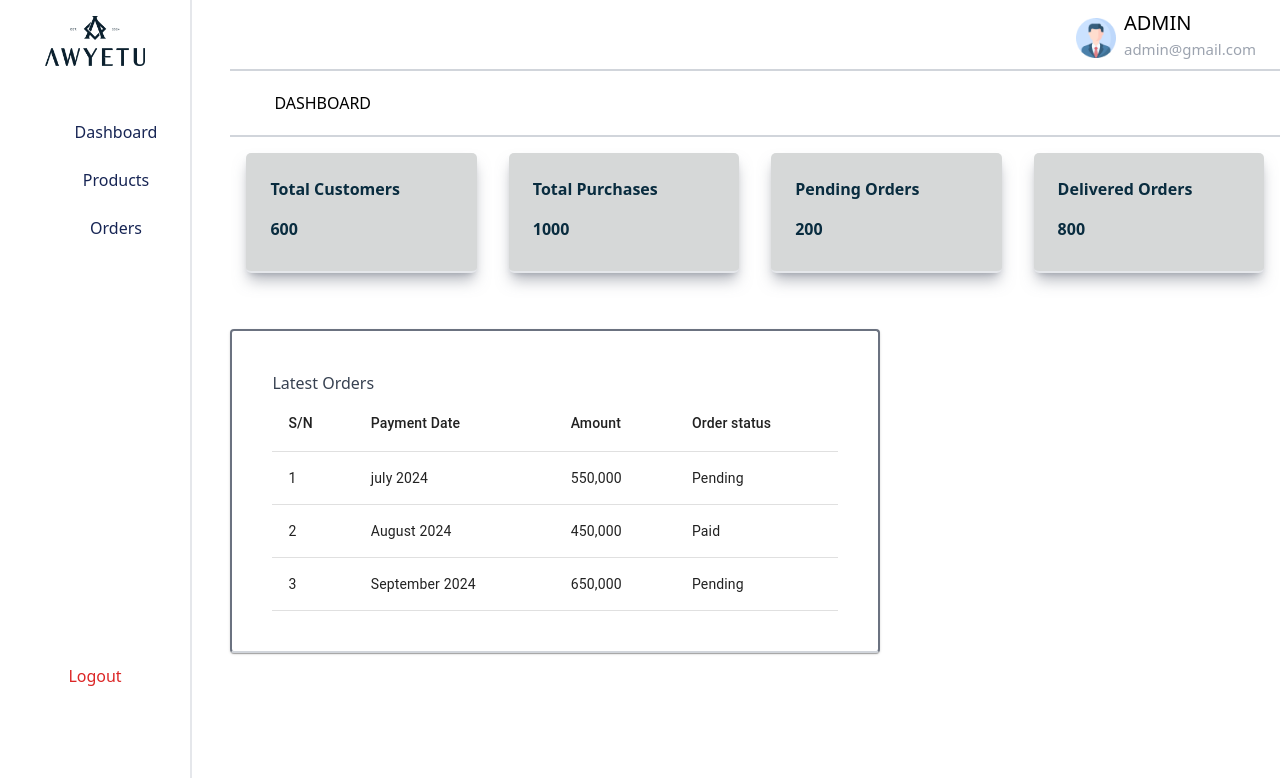
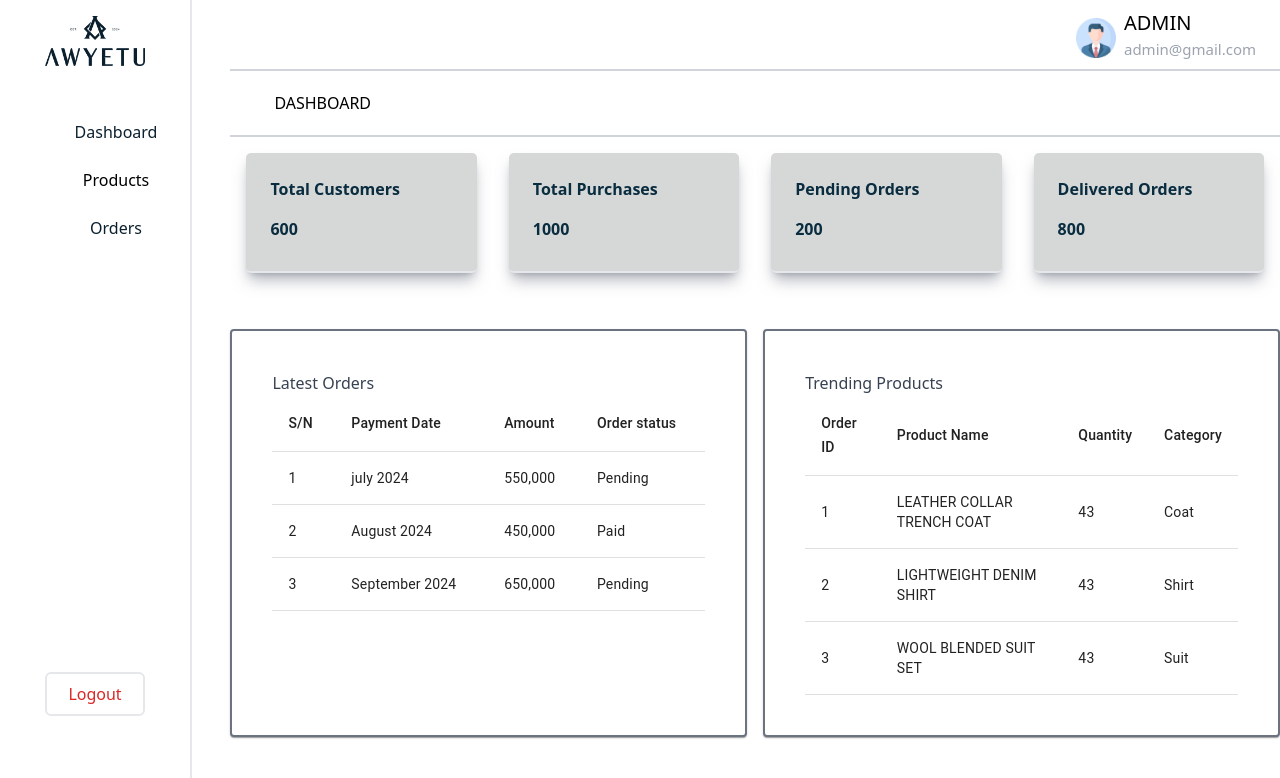
Before and after one commit to jed-chela/estore-frontend, a React (Create React App) app: page /Admindashboard in a window 1280 px wide. Shown: the top 778 px of the page. Built offline with nearby package versions, Linux system fonts and the light colour scheme.

Commit message:
Update on Admin Dashboard
16092401

```diff
--- a/src/Components/AdminOrderList.jsx
+++ b/src/Components/AdminOrderList.jsx
@@ -19,11 +19,11 @@ const AdminOrderList = () => {
   const [productData, setProductData] = useState(OrderData);
 
   return (
-    <div className=" mt-2  md:ml-[18%] h-screen max-w-screen-xl">
+    <div className=" mt-2  md:ml-[16%] h-screen max-w-screen-xl">
       <div className="mt-[5rem] w-full flex  bg-none justify-end md:hidden">
         <img className="w-auto h-[30px]  mt-2" src={picadm} alt="" />
 
-        <div className="p-2 mr-4 ">
+        <div className="p-2 mr-4  ">
           <h1 className="text-[10px]">ADMIN</h1>
           <p className="text-gray-400 text-[10px]  ">admin@gmail.com</p>
         </div>
@@ -32,7 +32,7 @@ const AdminOrderList = () => {
       <div className=" w-auto mt-[20px]  h-[70px] ">
         <p className="p-2  font-bold ml-2">ORDER LIST</p>
       </div>
-      <div className=" relative  p-1  md:p-4  bg-[#D6D8D8] h-auto border-b-gray-300 max-w-screen-xl">
+      <div className=" relative  p-1  md:p-2  bg-[#D6D8D8] h-auto border-b-gray-300 max-w-screen-xl">
         <div className="grid md:flex md:p-2 mb-2">
           <div className="flex justify-between border-2 rounded-md  items-center md:m-1 bg-white">
             <input
--- a/src/Components/AdminSidebar.jsx
+++ b/src/Components/AdminSidebar.jsx
@@ -1,5 +1,6 @@
 import React from 'react'
 import Logo2 from '../assets/productImage/AwLogo2.png'
+import { Link } from "react-router-dom";
 
 const AdminSidebar = () => {
   return (
@@ -12,17 +13,17 @@ const AdminSidebar = () => {
         </a>
 
         <div className='md:w-auto justify-center xl:text-center'>
-            <div className='text-blue-950 w-auto  xl:w-[200px] hover:bg-blue-950 hover:text-white hover:rounded-[3px] md:m-4 p-1 '>
+            <div className='text-[#0B202E] w-auto  xl:w-[200px] hover:bg-[#0B202E] hover:text-white hover:rounded-[3px] md:m-4 p-1 '>
                 <a href="/Admindashboard">
                     <p>Dashboard</p>
                 </a>
             </div>
-            <div className='text-blue-950 w-auto  xl:w-[200px] hover:bg-blue-950 hover:text-white hover:rounded-[3px] m-4 p-1  '>
+            <div className='text-[#0B202E]w-auto  xl:w-[200px] hover:bg-[#0B202E] hover:text-white hover:rounded-[3px] m-4 p-1  '>
                 <a href="/AdminproductList">
                     <p>Products</p>
                 </a>
             </div>
-            <div className='text-blue-950 w-auto   xl:w-[200px] hover:bg-blue-950 hover:text-white hover:rounded-[3px] m-4 p-1'>
+            <div className='text-[#0B202E] w-auto   xl:w-[200px] hover:bg-[#0B202E] hover:text-white hover:rounded-[3px] m-4 p-1'>
                 <a href="/Adminorderpage">
                     <p>Orders</p>
                 </a>
@@ -32,7 +33,7 @@ const AdminSidebar = () => {
 
         <div className='h-full flex relative md:top-64  xl:top-96 justify-center '>
           <div className='mt-5 '>
-            <h1 className='text-red-600'>Logout</h1>
+            <h1 className='text-red-600 hover:text-[#0B202E] border-2 lg:p-2 w-[100px] rounded-md text-center lg:m-2'><Link to="/home">Logout</Link></h1>
           </div>
         </div>
 
--- a/src/Components/AdminTable.jsx
+++ b/src/Components/AdminTable.jsx
@@ -8,40 +8,52 @@ import TableRow from "@mui/material/TableRow";
 import Paper from "@mui/material/Paper";
 
 const AdminTable = () => {
-
   const rows = [
     {
       id: 1,
       date: "july 2024",
       amount: "550,000",
       status: "Pending",
+      title: "LEATHER COLLAR TRENCH COAT",
+      quantity: 43,
+      category: "Coat",
     },
     {
       id: 2,
       date: "August 2024",
       amount: "450,000",
       status: "Paid",
+      title: "LIGHTWEIGHT DENIM SHIRT",
+      quantity: 43,
+      category: "Shirt",
     },
     {
       id: 3,
       date: "September 2024",
       amount: "650,000",
       status: "Pending",
+      title: "WOOL BLENDED SUIT SET",
+      quantity: 43,
+      category: "Suit",
     },
   ];
 
-
   return (
-    <TableContainer component={Paper} sx={{ maxWidth: 650 }} className="bg-white relative mt-10 p-10 border-2 border-gray-500   md:ml-[18%]  h-auto border-b-gray-300 overflow-x-auto w-full md:w-3/4 lg:w-1/2">
+    <div className="grid md:ml-[18%] gap-4  lg:flex">
+      {" "}
+      <TableContainer
+        component={Paper}
+        sx={{ maxWidth: 600 }}
+        className="bg-white mt-10 p-10 border-2 justify-center  border-gray-500   "
+      >
         <div className="text-gray-700 font-medium w-fit">Latest Orders</div>
-      <Table sx={{ maxWidth: 650 }} aria-label="simple table">
-        <TableHead >
+        <Table sx={{ minWidth: 400 }} aria-label="simple table">
+          <TableHead>
             <TableRow>
               <TableCell className="">S/N</TableCell>
               <TableCell className="">Payment Date</TableCell>
               <TableCell className="">Amount</TableCell>
               <TableCell className="">Order status</TableCell>
-
             </TableRow>
           </TableHead>
           <TableBody>
@@ -51,12 +63,40 @@ const AdminTable = () => {
                 <TableCell className="">{row.date}</TableCell>
                 <TableCell className="">{row.amount}</TableCell>
                 <TableCell className="">{row.status}</TableCell>
-
               </TableRow>
             ))}
           </TableBody>
         </Table>
       </TableContainer>
+      <TableContainer
+        component={Paper}
+        sx={{ maxWidth: 600 }}
+        className="bg-white mt-10 p-10 border-2 border-gray-500   "
+
+      >
+        <div className="text-gray-700 font-medium w-fit">Trending Products</div>
+        <Table sx={{ minWidth: 400 }} aria-label="simple table">
+          <TableHead>
+            <TableRow>
+              <TableCell className="">Order ID</TableCell>
+              <TableCell className="">Product Name</TableCell>
+              <TableCell className="">Quantity</TableCell>
+              <TableCell className="">Category</TableCell>
+            </TableRow>
+          </TableHead>
+          <TableBody>
+            {rows.map((row) => (
+              <TableRow key={row.id}>
+                <TableCell>{row.id}</TableCell>
+                <TableCell className="">{row.title}</TableCell>
+                <TableCell className="">{row.quantity}</TableCell>
+                <TableCell className="">{row.category}</TableCell>
+              </TableRow>
+            ))}
+          </TableBody>
+        </Table>
+      </TableContainer>
+    </div>
   );
 };
 
--- a/src/Components/AdminView.jsx
+++ b/src/Components/AdminView.jsx
@@ -5,7 +5,7 @@ import { Link } from "react-router-dom";
 import picadm from "../assets/productImage/Group.png";
 const AdminView = () => {
   return (
-    <div className=" relative mt-2 ml-[18%]  bg-[#D6D8D8] w-full md:w-auto  h-full border-b-gray-300 max-w-screen-xl">
+    <div className=" relative mt-2 md:ml-[16%]  bg-[#D6D8D8] w-full md:w-auto  h-full border-b-gray-300 max-w-screen-xl">
          <div className="bg-white">
         {" "}
         <div className="mt-[5rem] w-auto    flex justify-end md:hidden">
@@ -22,9 +22,9 @@ const AdminView = () => {
         </div>
       </div>
       <hr className="md:hidden" />
-      <div className="p-4 w-auto   h-auto flex ">
-        <div className="w-auto h-full p-4  flex-1">
-          <img src={pic9} alt="" />
+      <div className="p-4 w-auto grid  h-auto md:flex ">
+        <div className="w-auto  h-full p-4  flex-1">
+          <img className="" src={pic9} alt="" />
         </div>
         <div className="justify-start items-start w-full p-4 h-full text-gray-700 flex-1">
           <div>
@@ -65,11 +65,11 @@ const AdminView = () => {
             </div>
           </div>
           <h1 className="font-bold mt-4">ORDER STATUS</h1>
-          <div className="flex w-[50%] mt-4 font-medium items-center  justify-between">
+          <div className="flex md:w-[50%] w-[200px] mt-4  font-medium items-center  justify-between">
             <h2>STATUS</h2>
-            <p className="border-2 flex items-center rounded-md  border-gray-500">
+            <p className="border-2 flex items-center justify-between ml-4 rounded-md  border-gray-500">
               <input
-                className=" h-[30px] text-center outline-none rounded-md bg-transparent"
+                className=" h-[30px] w-[50%] md:w-auto  text-center outline-none rounded-md bg-transparent"
                 type="text"
                 name=""
                 id=""
@@ -83,7 +83,7 @@ const AdminView = () => {
 
       </div>
       <div className="justify-center  h-auto grid m-4">
-            <button className=" h-[50px] rounded-md m-4 p-4 bg-[#0B202E]"><Link className=" text-[#D6D8D8] text-[15px]">UPDATE ORDER</Link></button>
+            <button className=" md:h-[50px] rounded-md m-2 md:m-4 p-2 md:p-4 bg-[#0B202E]"><Link to="/Adminorderpage" className=" text-[#D6D8D8] text-[10px] md:text-[15px]">UPDATE ORDER</Link></button>
         </div>
 
 
--- a/src/Components/DashboardItem.jsx
+++ b/src/Components/DashboardItem.jsx
@@ -3,24 +3,24 @@ import React from "react";
 const DashboardItem = () => {
   return (
 
-    <div className="bg-white w-full relative xl:w-auto   md:ml-[18%]  h-auto border-b-gray-300  ">
+    <div className="bg-white w-full relative xl:w-auto md:w-auto  md:ml-[18%]  h-auto border-b-gray-300  ">
 
       <div className="  grid  justify-center w-auto font-bold text-[#092c3f]  md:grid-cols-2 lg:flex  ">
-        <div className="shadow-lg shadow-gray-500/50 p-4   m-4 border-b-2  w-full h-[100px] font-bold md:h-[120px]  rounded-[5px] bg-[#d6d8d8]">
-          <h3 className=" p-2">Total Customers</h3>
-          <p className="p-2">600</p>
+        <div className="shadow-lg shadow-gray-500/50 p-4   m-4 border-b-2 w-full  md:w-auto lg:w-full h-[100px] font-bold md:h-[120px]  rounded-[5px] bg-[#d6d8d8]">
+          <h3 className="w-fit p-2">Total Customers</h3>
+          <p className="w-fit p-2">600</p>
         </div>
-        <div className="shadow-lg shadow-gray-500/50 p-4   m-4 border-b-2 w-full h-[100px] md:h-[120px]  rounded-[5px] bg-[#d6d8d8]">
-          <h3 className=" p-2">Total Purchases</h3>
-          <p className="p-2">1000</p>
+        <div className="shadow-lg shadow-gray-500/50 p-4   m-4 border-b-2 w-full  md:w-auto lg:w-full   h-[100px] md:h-[120px]  rounded-[5px] bg-[#d6d8d8]">
+          <h3 className=" w-fit p-2">Total Purchases</h3>
+          <p className=" w-fit p-2">1000</p>
         </div>
-        <div className="shadow-lg shadow-gray-500/50 p-4  m-4 border-b-2 w-full h-[100px] md:h-[120px]  rounded-[5px] bg-[#d6d8d8]">
-          <h3 className=" p-2">Pending Orders</h3>
-          <p className="p-2">200</p>
+        <div className="shadow-lg shadow-gray-500/50 p-4  m-4 border-b-2 w-full  md:w-auto lg:w-full   h-[100px] md:h-[120px]  rounded-[5px] bg-[#d6d8d8]">
+          <h3 className="w-fit p-2">Pending Orders</h3>
+          <p className="w-fit p-2">200</p>
         </div>
-        <div className="shadow-lg shadow-gray-500/50 p-4  m-4 border-b-2 w-full h-[100px] md:h-[120px]  rounded-[5px] bg-[#d6d8d8]">
-          <h3 className=" p-2">Delivered Orders</h3>
-          <p className="p-2">800</p>
+        <div className="shadow-lg shadow-gray-500/50 p-4  m-4 border-b-2 w-full  md:w-auto lg:w-full   h-[100px] md:h-[120px]  rounded-[5px] bg-[#d6d8d8]">
+          <h3 className="w-fit p-2">Delivered Orders</h3>
+          <p className="w-fit p-2">800</p>
         </div>
       </div>
     </div>
```
Also changed, not shown: src/Components/AdminTableList.jsx (+8 -7 lines). Lines whose indentation alone changed are shown as unchanged.
